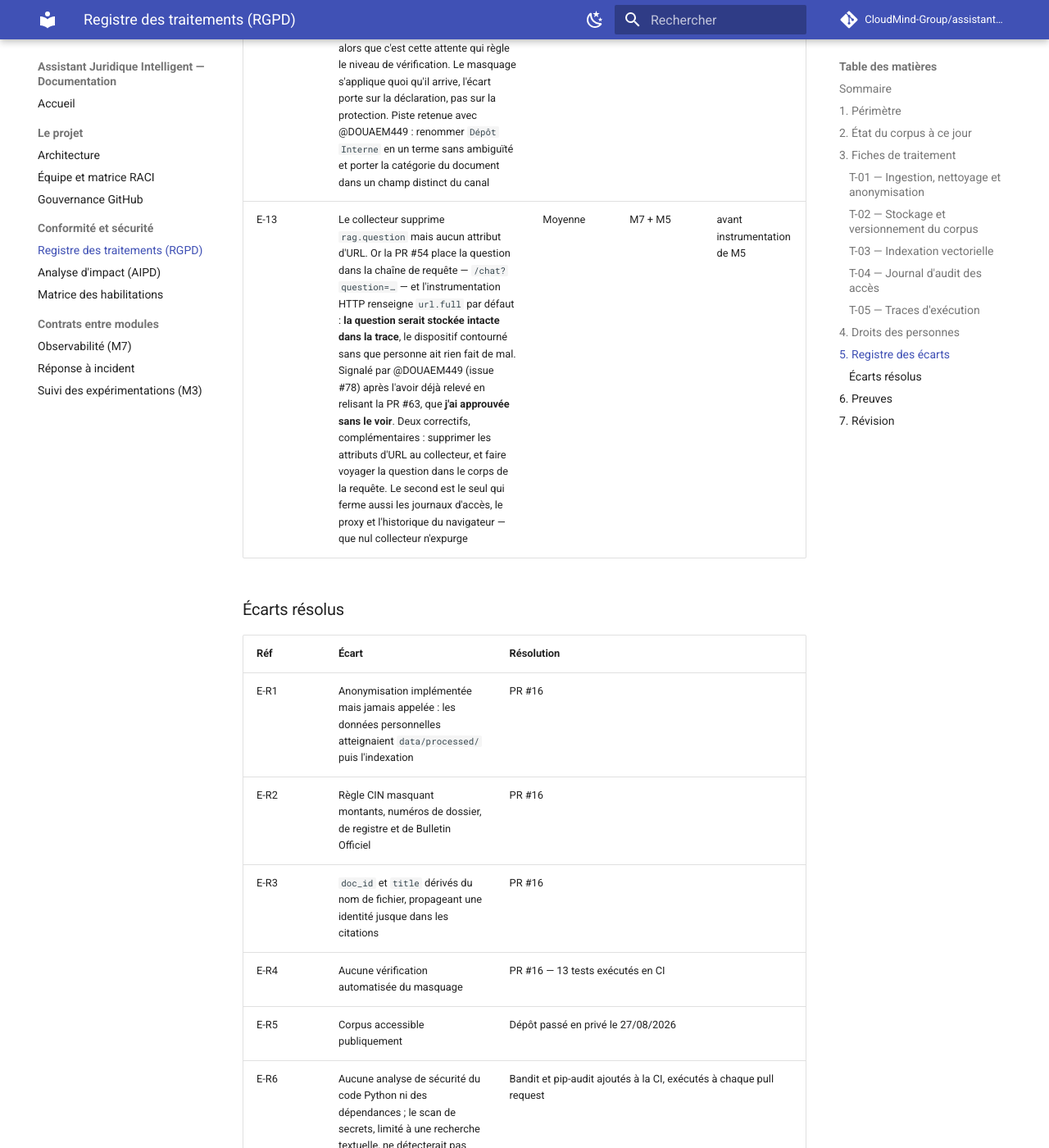
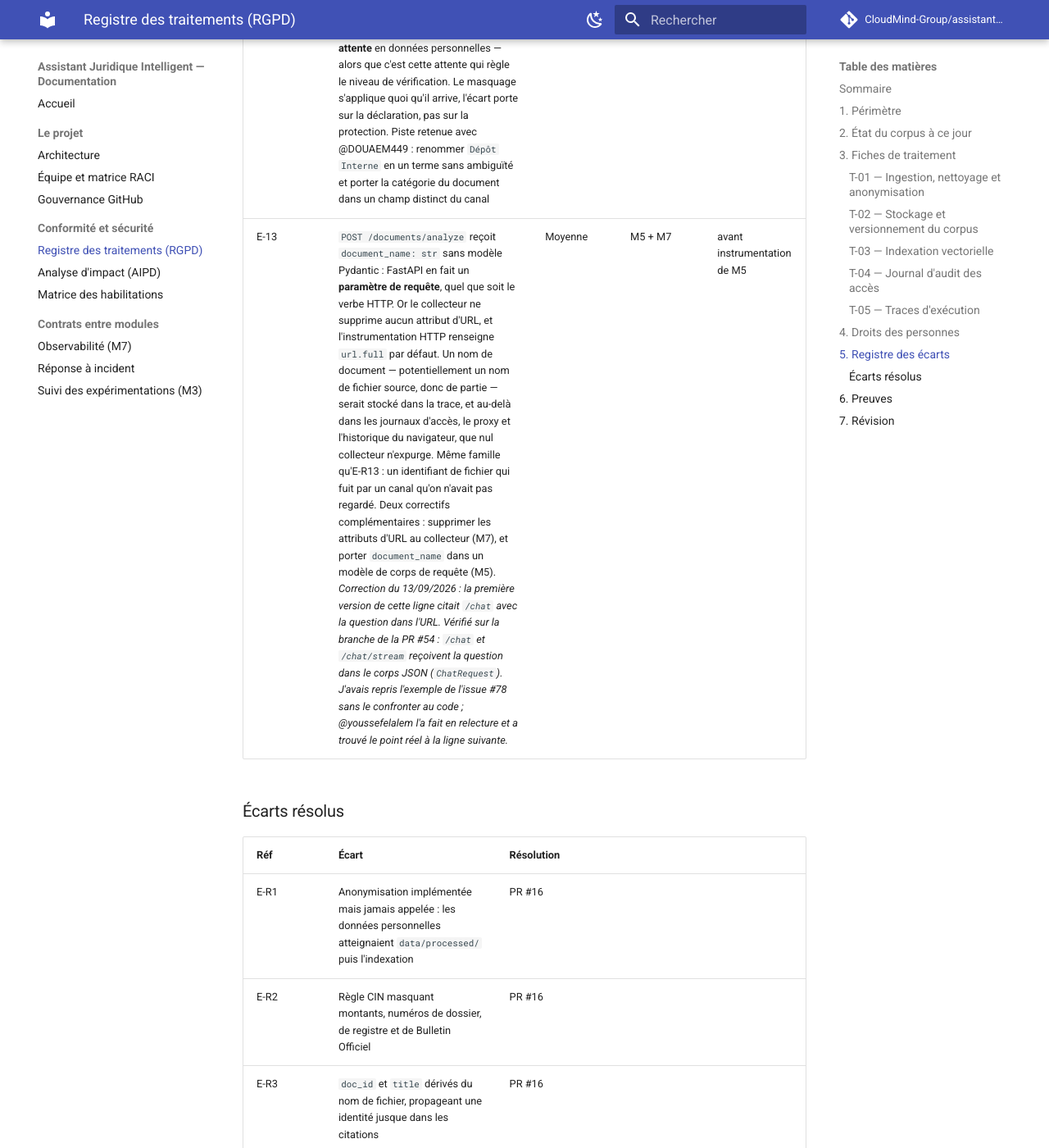
Before and after one commit to CloudMind-Group/assistant-juridique-mlops, an MkDocs documentation site: the page built from docs/RGPD.md, in a window 1280 px wide and 1400 px high, scrolled down 10781 px. Shown: the whole window at 82% size. Built offline with MkDocs 1.6.1 and Material for MkDocs 9.7.7, drawn with Linux system fonts in a browser that asks for light colours; comment, search, counter and statistics services are not loaded; some of the changed text lies outside the part shown.

Commit message:
docs(m8): corrige l'exemple d'E-13 — le point reel est /documents/analyze
Releve par @youssefelalem en relecture. La ligne citait /chat avec la
question dans la chaine de requete. Verifie sur la branche de la PR #54 :
/chat et /chat/stream sont des POST qui recoivent la question dans le
corps JSON, via ChatRequest. url.full ne la contiendrait pas.

Le canal decrit existe bien, a la ligne suivante : POST /documents/analyze
recoit document_name sans modele Pydantic, donc en parametre de requete.
Un nom de document, potentiellement un nom de fichier source, atterrirait
dans la trace, les journaux d'acces, le proxy et l'historique.

J'avais repris l'exemple de l'issue #78 sans le confronter au code. La
correction est datee dans la ligne elle-meme. La reserve de T-05 est
alignee.

```diff
--- a/docs/RGPD.md
+++ b/docs/RGPD.md
@@ -341,7 +341,7 @@ n'anonymise rien, l'ensemble des comptes étant énumérable.
 | **Finalité** | Diagnostiquer les erreurs et les lenteurs de la chaîne de réponse |
 | **Base légale** | Intérêt légitime — maintien en condition opérationnelle |
 | **Support** | Tempo, alimenté par le collecteur OpenTelemetry |
-| **Contenu stocké** | Durées, statuts, identifiants de trace, et `enduser.pseudo_id`. **Réserve** : tant que l'écart E-13 est ouvert, un attribut d'URL peut y ajouter la question de l'utilisateur — cette ligne décrit donc ce qui est voulu, pas ce qui sera stocké le jour où M5 est instrumenté |
+| **Contenu stocké** | Durées, statuts, identifiants de trace, et `enduser.pseudo_id`. **Réserve** : tant que l'écart E-13 est ouvert, un attribut d'URL peut y ajouter un nom de document transmis en paramètre de requête — cette ligne décrit donc ce qui est voulu, pas ce qui sera stocké le jour où M5 est instrumenté |
 | **Personnes concernées** | Utilisateurs du service |
 | **Responsable opérationnel** | Youssef El Alem (M7) |
 | **Durée de conservation** | **Trente jours** — `block_retention: 720h`. Volontairement plus courte que les trois ans du journal d'audit : une trace technique ne porte pas de preuve de conformité |
@@ -383,7 +383,7 @@ restera tant que l'exigence portée à la fiche T-03 sera respectée.
 | E-01 | Détection par regex, pas par NER. La propagation des noms a fortement réduit l'écart, mais un nom qui n'est **jamais** ancré dans le document échappe encore au masquage | Moyenne *(était élevée)* | M8 | S4 |
 | E-06 | Chiffrement au repos du corpus non documenté — l'hébergeur ne publie pas ses garanties et l'organisation ne peut pas les vérifier ; à traiter par le chiffrement côté client si le corpus réel l'exige | Faible *(deviendra moyenne avec un corpus réel)* | M8 + M1 | avant collecte réelle |
 | E-11 | `SourceType` mêle deux axes : trois catégories de document et deux canaux de collecte. Le canal ne détermine pas le contenu, donc pour un document arrivé par `Portail Officiel` ou `Dépôt Interne` le registre **ne peut déclarer aucune attente** en données personnelles — alors que c'est cette attente qui règle le niveau de vérification. Le masquage s'applique quoi qu'il arrive, l'écart porte sur la déclaration, pas sur la protection. Piste retenue avec @DOUAEM449 : renommer `Dépôt Interne` en un terme sans ambiguïté et porter la catégorie du document dans un champ distinct du canal | Faible | M8 + M1 | avant collecte réelle |
-| E-13 | Le collecteur supprime `rag.question` mais aucun attribut d'URL. Or la PR #54 place la question dans la chaîne de requête — `/chat?question=…` — et l'instrumentation HTTP renseigne `url.full` par défaut : **la question serait stockée intacte dans la trace**, le dispositif contourné sans que personne ait rien fait de mal. Signalé par @DOUAEM449 (issue #78) après l'avoir déjà relevé en relisant la PR #63, que **j'ai approuvée sans le voir**. Deux correctifs, complémentaires : supprimer les attributs d'URL au collecteur, et faire voyager la question dans le corps de la requête. Le second est le seul qui ferme aussi les journaux d'accès, le proxy et l'historique du navigateur — que nul collecteur n'expurge | Moyenne | M7 + M5 | avant instrumentation de M5 |
+| E-13 | `POST /documents/analyze` reçoit `document_name: str` sans modèle Pydantic : FastAPI en fait un **paramètre de requête**, quel que soit le verbe HTTP. Or le collecteur ne supprime aucun attribut d'URL, et l'instrumentation HTTP renseigne `url.full` par défaut. Un nom de document — potentiellement un nom de fichier source, donc de partie — serait stocké dans la trace, et au-delà dans les journaux d'accès, le proxy et l'historique du navigateur, que nul collecteur n'expurge. Même famille qu'E-R13 : un identifiant de fichier qui fuit par un canal qu'on n'avait pas regardé. Deux correctifs complémentaires : supprimer les attributs d'URL au collecteur (M7), et porter `document_name` dans un modèle de corps de requête (M5). *Correction du 13/09/2026 : la première version de cette ligne citait `/chat` avec la question dans l'URL. Vérifié sur la branche de la PR #54 : `/chat` et `/chat/stream` reçoivent la question dans le corps JSON (`ChatRequest`). J'avais repris l'exemple de l'issue #78 sans le confronter au code ; @youssefelalem l'a fait en relecture et a trouvé le point réel à la ligne suivante.* | Moyenne | M5 + M7 | avant instrumentation de M5 |
 
 ### Écarts résolus
 
```
